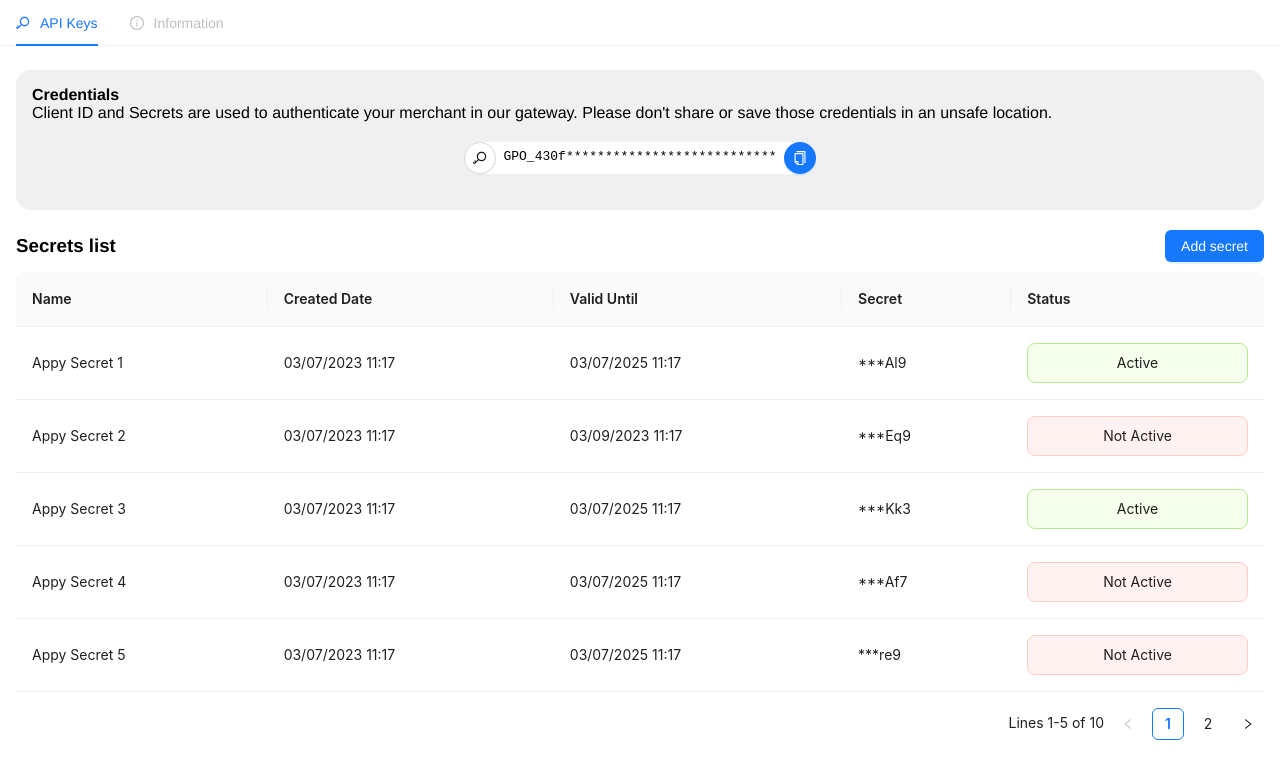
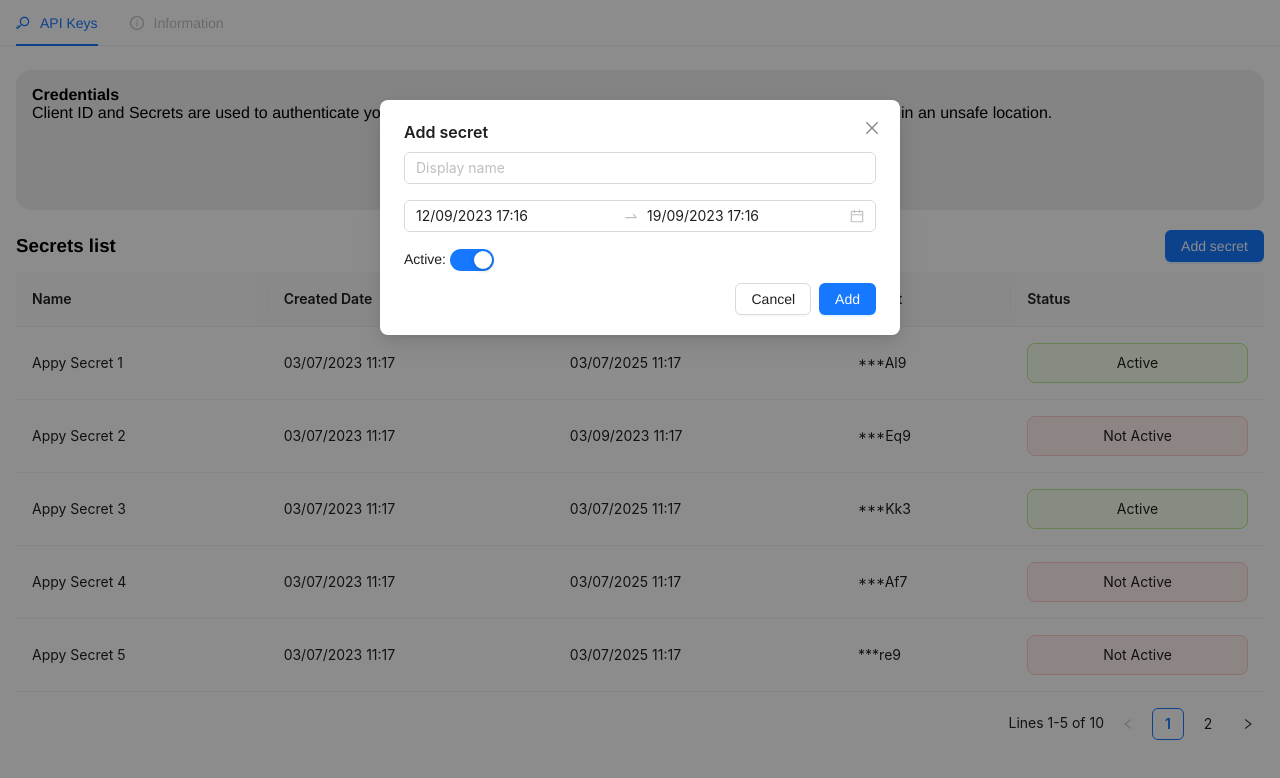
Before and after one commit to EMachado88/appy-pay-secrets, a React (Create React App) app: page / in a window 1280 px wide. Both pictures are taken after a click on the button "Add secret". Shown: the top 778 px of the page. Built offline with nearby package versions, Linux system fonts and the light colour scheme.

Commit message:
Implemented generating secrets

```diff
--- a/package.json
+++ b/package.json
@@ -7,7 +7,7 @@
     "@testing-library/react": "^13.4.0",
     "@testing-library/user-event": "^13.5.0",
     "antd": "^5.9.0",
-    "moment": "^2.29.4",
+    "randomstring": "^1.3.0",
     "react": "^18.2.0",
     "react-dom": "^18.2.0",
     "react-scripts": "5.0.1",
--- a/src/App.css
+++ b/src/App.css
@@ -20,6 +20,7 @@ main {
   background-color: #fff;
   border-radius: 50px;
   display: flex;
+  align-items: center;
 }
 
 .credential .credential-value {
--- a/src/components/Credential.js
+++ b/src/components/Credential.js
@@ -1,5 +1,5 @@
 import { useEffect, useState } from 'react'
-import { maskCharactersFromIndex } from '../libs/utils'
+import { copyToClipboard, maskCharactersFromIndex } from '../libs/utils'
 import { getCredential } from '../services/credential'
 
 import { Button, message } from 'antd'
@@ -17,18 +17,6 @@ const Credential = () => {
     }
     fetchCredential()
   }, [credential])
-
-  const copyToClipboard = async () => {
-    try {
-      navigator.clipboard.writeText(credential.value)
-      messageApi.open({
-        type: 'success',
-        content: 'Credential copied successfully'
-      })
-    } catch (error) {
-      console.error(error)
-    }
-  }
 
   return (
     <section className='credentials'>
@@ -52,7 +40,7 @@ const Credential = () => {
             type='primary'
             shape='circle'
             icon={<CopyOutlined />}
-            onClick={copyToClipboard}
+            onClick={() => copyToClipboard(credential.value, messageApi)}
           />
         </span>
       </div>
--- a/src/components/Secrets.js
+++ b/src/components/Secrets.js
@@ -1,8 +1,22 @@
 import { useEffect, useState } from 'react'
-import moment from 'moment'
-import { getSecrets } from '../services/secrets'
+import dayjs from 'dayjs'
+import { copyToClipboard } from '../libs/utils'
+import { getSecrets, addSecret } from '../services/secrets'
 
-import { Alert, Button, Table } from 'antd'
+import {
+  Alert,
+  Button,
+  DatePicker,
+  Input,
+  message,
+  Modal,
+  Space,
+  Switch,
+  Table,
+} from 'antd'
+import { CopyOutlined } from '@ant-design/icons'
+
+const { RangePicker } = DatePicker
 
 const columns = [
   {
@@ -35,18 +49,26 @@ const columns = [
 const linesPerPage = 5
 
 const Secrets = () => {
+  const [messageApi, contextHolder] = message.useMessage()
+
   const [secrets, setSecrets] = useState([])
+  const [isModalOpen, setIsModalOpen] = useState(false)
+  const [isAddingSecret, setAddingSecret] = useState(false)
+  const [displayName, setDisplayName] = useState('')
+  const [startDateTime, setStartDateTime] = useState(dayjs(Date()))
+  const [endDateTime, setEndDateTime] = useState(startDateTime.add(1, 'weeks'))
+  const [isActive, setIsActive] = useState(true)
+  const [newSecret, setNewSecret] = useState('')
 
-  useEffect(() => {
-    const fetchCredential = async () => {
+  const fetchSecrets = async () => {
     const response = await getSecrets()
 
     const curatedSecrets = response.map((credential) => {
       return {
         key: credential.secretId,
         name: credential.displayName,
-          created: moment(credential.startDateTime).format('DD/MM/YYYY HH:mm'),
-          valid: moment(credential.endDateTime).format('DD/MM/YYYY HH:mm'),
+        created: dayjs(credential.startDateTime).format('DD/MM/YYYY HH:mm'),
+        valid: dayjs(credential.endDateTime).format('DD/MM/YYYY HH:mm'),
         secret: credential.value,
         status: (
           <Alert
@@ -60,14 +82,150 @@ const Secrets = () => {
 
     setSecrets(curatedSecrets)
   }
-    fetchCredential()
+
+  const handleCancel = () => {
+    setIsModalOpen(false)
+
+    if (newSecret.length) {
+      setDisplayName('')
+      setStartDateTime(dayjs(Date()))
+      setEndDateTime(startDateTime.add(1, 'weeks'))
+      setIsActive(true)
+      setNewSecret('')
+    }
+  }
+
+  const handleAdd = async () => {
+    if (!displayName.length) {
+      messageApi.open({
+        type: 'error',
+        content: 'Display name is required',
+      })
+      return
+    }
+
+    setAddingSecret(true)
+
+    try {
+      const response = await addSecret({
+        displayName,
+        startDateTime: startDateTime.format('YYYY-MM-DD HH:mm:ss'),
+        endDateTime: endDateTime.format('YYYY-MM-DD HH:mm:ss'),
+        isActive,
+      })
+
+      setNewSecret(response.value)
+      await fetchSecrets()
+    } catch (error) {
+      messageApi.open({
+        type: 'error',
+        content: 'There was an error processing your request',
+      })
+      console.error(error)
+    } finally {
+      setAddingSecret(false)
+    }
+  }
+
+  const onDisplayNameChange = (event) => {
+    setDisplayName(event.target.value)
+  }
+
+  const onDatesChange = (value) => {
+    const [selectedStartDateTime, selectedEndDateTime] = value ?? [
+      dayjs(Date()),
+      dayjs(Date()).add(1, 'weeks'),
+    ]
+    setStartDateTime(selectedStartDateTime)
+    setEndDateTime(selectedEndDateTime)
+  }
+
+  const onActiveChange = (checked) => {
+    setIsActive(checked)
+  }
+
+  useEffect(() => {
+    fetchSecrets()
   }, [])
 
   return (
     <section className='secrets'>
       <div className='secrets-header'>
         <h3>Secrets list</h3>
-        <Button type='primary'>Add secret</Button>
+        <Button
+          type='primary'
+          onClick={() => setIsModalOpen(true)}
+        >
+          Add secret
+        </Button>
+
+        <Modal
+          title='Add secret'
+          open={isModalOpen}
+          okText='Add'
+          okButtonProps={{ loading: isAddingSecret }}
+          cancelButtonProps={{ loading: isAddingSecret }}
+          footer={
+            newSecret.length ? (
+              <Button
+                type='primary'
+                onClick={handleCancel}
+              >
+                Close
+              </Button>
+            ) : (
+              <>
+                <Button onClick={handleCancel}>Cancel</Button>
+                <Button
+                  type='primary'
+                  onClick={handleAdd}
+                >
+                  Add
+                </Button>
+              </>
+            )
+          }
+          onCancel={handleCancel}
+        >
+          {newSecret.length ? (
+            <>
+              <p>This is your newly generated secret. Keep in mind it'll only be shown this time, so copy it and store it somewhere safe.</p>
+              <span className='credential'>
+                <code className='credential-value'>{newSecret}</code>
+                <Button
+                  type='primary'
+                  shape='circle'
+                  icon={<CopyOutlined />}
+                  onClick={() => copyToClipboard(newSecret, messageApi)}
+                />
+              </span>
+            </>
+          ) : (
+            <Space
+              direction='vertical'
+              size='middle'
+            >
+              <Input
+                placeholder='Display name'
+                value={displayName}
+                onChange={onDisplayNameChange}
+              />
+              <RangePicker
+                showTime
+                value={[startDateTime, endDateTime]}
+                format='DD/MM/YYYY HH:mm'
+                onChange={onDatesChange}
+              />
+              <span>
+                Active:{' '}
+                <Switch
+                  defaultChecked
+                  onChange={onActiveChange}
+                />
+              </span>
+            </Space>
+          )}
+        </Modal>
       </div>
 
       <div className='secrets-table'>
@@ -81,6 +239,8 @@ const Secrets = () => {
           }}
         />
       </div>
+
+      {contextHolder}
     </section>
   )
 }
--- a/src/libs/utils.js
+++ b/src/libs/utils.js
@@ -6,3 +6,15 @@ export const maskCharactersFromIndex = (inputString, startIndex) => {
   const regex = new RegExp(`(.{${startIndex}})(.*)`);
   return inputString.replace(regex, (_match, prefix, suffix) => prefix + '*'.repeat(suffix.length));
 }
+
+export const copyToClipboard = async (value, messageApi) => {
+  try {
+    navigator.clipboard.writeText(value)
+    messageApi.open({
+      type: 'success',
+      content: 'Credential copied successfully',
+    })
+  } catch (error) {
+    console.error(error)
+  }
+}
--- a/src/services/secrets.js
+++ b/src/services/secrets.js
@@ -1,3 +1,5 @@
+import randomstring from 'randomstring'
+
 import mockedSecrets from '../mocks/secrets.json'
 
 const secrets = mockedSecrets.data
@@ -7,6 +9,19 @@ export const getSecrets = async () => {
 }
 
 export const addSecret = async (credential) => {
-  secrets.push(credential)
-  return credential
+  const value = randomstring.generate({ length: 38, capitalization: 'lowercase' })
+  const secretId = randomstring.generate({ length: 38, capitalization: 'lowercase' })
+
+  secrets.push({
+    ...credential,
+    secretId,
+    value: `***${value.slice(-3)}`,
+  })
+
+  console.log(secrets)
+
+  return {
+    secretId,
+    value
+  }
 }
```
Also changed, not shown: 1 other file (tests, documents, lock files or other folders). Lines whose indentation alone changed are shown as unchanged.
